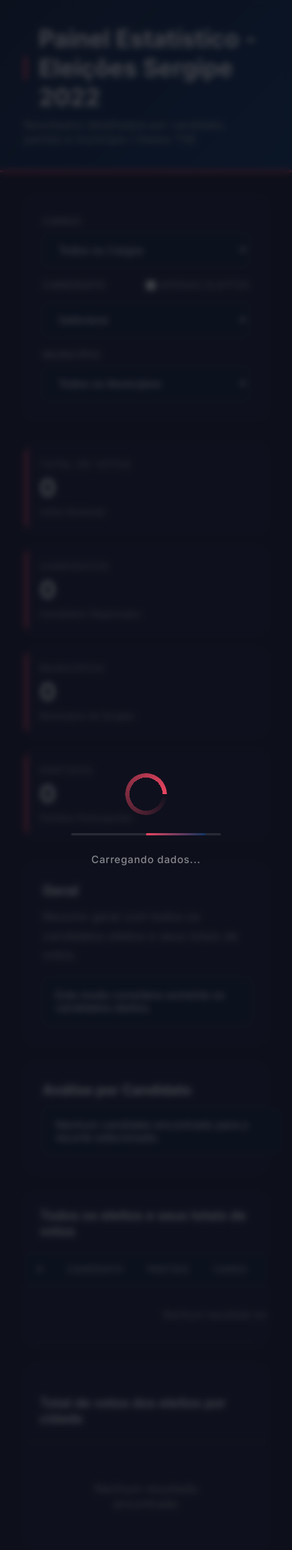
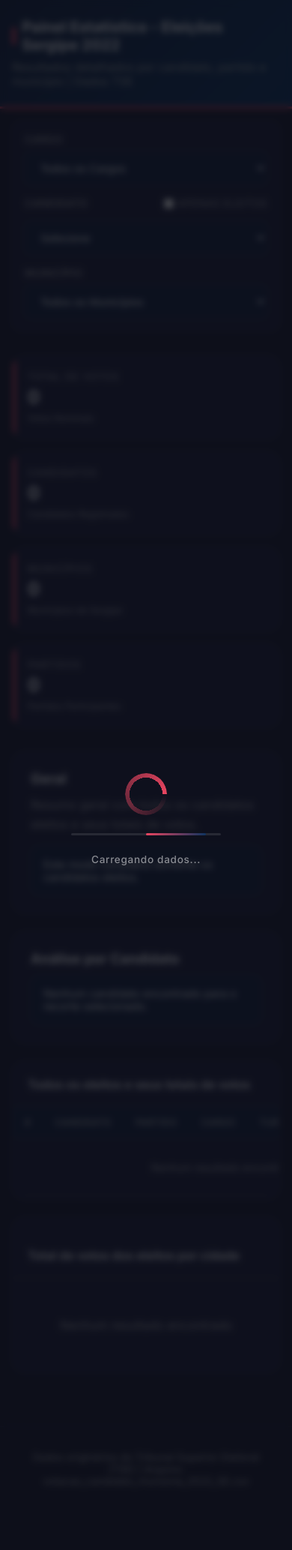
Before and after one commit to Joao1221/eleicoes, a PHP site: page / in a window 390 px wide. Shown: the top 2067 px of the page at 75% size. Run offline with PHP 8.4, Linux system fonts and the light colour scheme; data that the repository does not hold is empty.

Commit message:
feat: complete mobile optimization and responsive design

```diff
--- a/index.php
+++ b/index.php
@@ -836,6 +836,132 @@
             color: rgba(255,255,255,0.5);
             letter-spacing: 0.05em;
             font-weight: 500;
+        }
+
+        /* ========== RESPONSIVE / MOBILE OPTIMIZATION ========== */
+        @media (max-width: 1024px) {
+            .container {
+                padding: 1.5rem;
+            }
+            .regioes-container {
+                grid-template-columns: 1fr;
+            }
+        }
+
+        @media (max-width: 768px) {
+            .header {
+                padding: 1.5rem 1rem;
+            }
+            .header h1 {
+                font-size: 1.5rem;
+            }
+            .container {
+                padding: 1rem;
+            }
+            .filters {
+                grid-template-columns: 1fr;
+                padding: 1rem;
+            }
+            .stats-grid {
+                grid-template-columns: 1fr;
+            }
+            .insights-grid {
+                grid-template-columns: 1fr;
+            }
+            .detalhe-header {
+                flex-direction: column;
+                text-align: center;
+                gap: 1rem;
+            }
+            .detalhe-avatar {
+                margin: 0 auto;
+            }
+            .voto-municipio-item {
+                grid-template-columns: 1fr auto;
+                gap: 0.5rem;
+            }
+            .voto-mun-bar {
+                display: none; /* Hide bars on very small screens to save space */
+            }
+            .filter-summary-cards {
+                flex-wrap: wrap;
+                justify-content: center;
+                width: 100%;
+            }
+            .summary-card {
+                flex: 1 1 calc(50% - 0.75rem);
+                min-width: 140px;
+            }
+
+            /* Comparative Table Adjustments */
+            .table-header {
+                flex-direction: column;
+                align-items: flex-start;
+                gap: 1rem;
+            }
+            .table-header h3 {
+                font-size: 1rem;
+            }
+        }
+
+        @media (max-width: 480px) {
+            .header h1 {
+                font-size: 1.25rem;
+                gap: 0.5rem;
+            }
+            .header h1::before {
+                height: 24px;
+                width: 6px;
+            }
+            .stat-card .value {
+                font-size: 1.5rem;
+            }
+            .summary-card {
+                flex: 1 1 100%;
+            }
+            .turno-tab {
+                padding: 0.6rem 1rem;
+                font-size: 0.8rem;
+                flex: 1;
+                text-align: center;
+            }
+            .turno-tabs {
+                width: 100%;
+            }
+        }
+
+        /* Touch Optimizations */
+        select, button, .turno-tab, .municipio-card {
+            min-height: 44px; /* Standard touch target height */
+        }
+
+        /* Dynamic Grid and Flex Utilities */
+        .insight-grid-dynamic {
+            display: grid;
+            grid-template-columns: repeat(auto-fit, minmax(320px, 1fr));
+            gap: 1rem;
+        }
+
+        .comparison-filters {
+            display: flex;
+            justify-content: space-between;
+            align-items: flex-end;
+            gap: 1.5rem;
+            flex-wrap: wrap; /* Changed from nowrap to wrap for mobile */
+        }
+
+        @media (max-width: 768px) {
+            .insight-grid-dynamic {
+                grid-template-columns: 1fr;
+            }
+            .comparison-filters {
+                flex-direction: column;
+                align-items: flex-start;
+                gap: 1rem;
+            }
+            .comparison-filters > div {
+                width: 100%;
+            }
         }
     </style>
 </head>
@@ -1333,9 +1459,9 @@
             });
             html += '</div>'; // end grid
 
-            // Análise por candidato (mais detalhada) - use insights from 1º turno
+            // Massificação: por região, calcular diferença de votos (2º - 1º) por candidato
             html += '<div style="margin-top:1rem"><h3>Análise Detalhada por Candidato</h3>';
-            html += '<div style="display:grid;grid-template-columns:repeat(auto-fit,minmax(320px,1fr));gap:1rem">';
+            html += '<div class="insight-grid-dynamic">';
             const insights1 = data1.candidateInsights || [];
             const insights2 = data2.candidateInsights || [];
             [winner, runner].forEach(c => {
@@ -1385,7 +1511,7 @@
                 html += '</div>';
 
                 // two columns for winner and runner with vote differences
-                html += '<div style="display:grid;grid-template-columns:repeat(2,1fr);gap:1rem;margin-top:0.75rem">';
+                html += '<div class="insight-grid-dynamic" style="grid-template-columns:repeat(2,1fr);margin-top:0.75rem">'; // Uses utility but forces 2 col on large, stacks on mobile via media query override if needed
                 [winner, runner].forEach(cand => {
                     if (!cand) return;
                     const name = cand.nm_candidato;
@@ -1434,7 +1560,7 @@
                 const candB = runner ? runner.nm_candidato : null;
                 html += '<div style="margin-top:1rem; margin-bottom: 100px;"><h3>Tabela — Votos por Município (1º vs 2º turno)</h3>';
                 // filtros para a tabela (usam .filter-group para herdar estilos)
-                html += '<div style="margin-top:0.75rem; display:flex; justify-content:space-between; align-items:flex-end; gap:1.5rem; flex-wrap:nowrap;">';
+                html += '<div class="comparison-filters" style="margin-top:0.75rem;">';
                 html += '<div style="display:flex; gap:0.75rem; align-items:flex-end;">';
                 html += '<div class="filter-group" style="margin:0">';
                 html += '<label>Candidato</label>';
```
